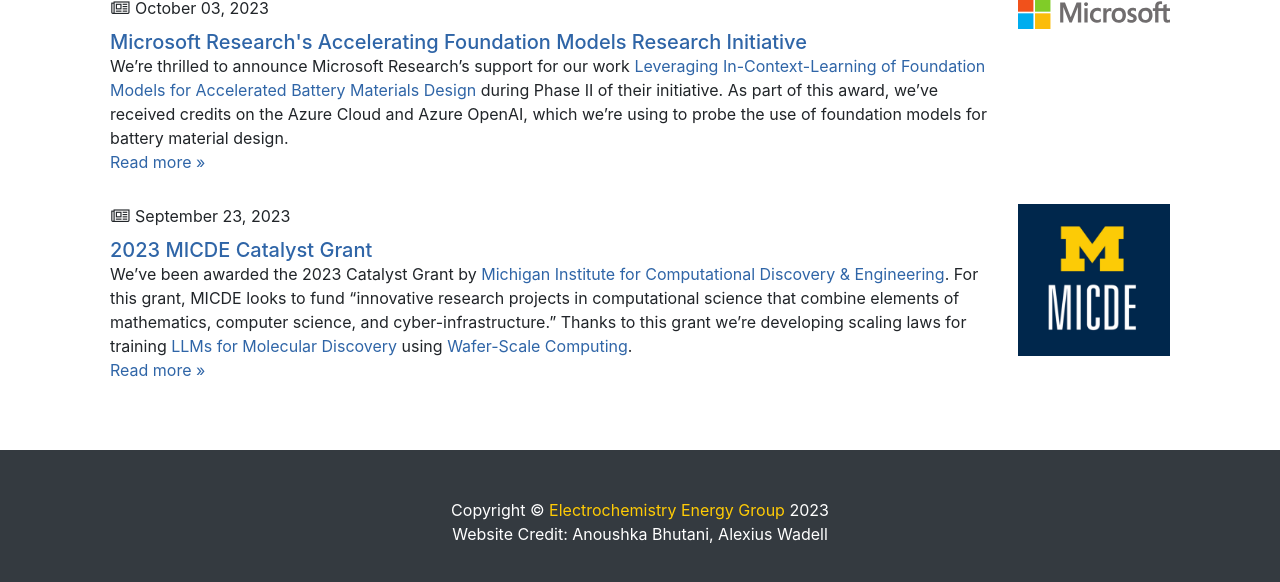
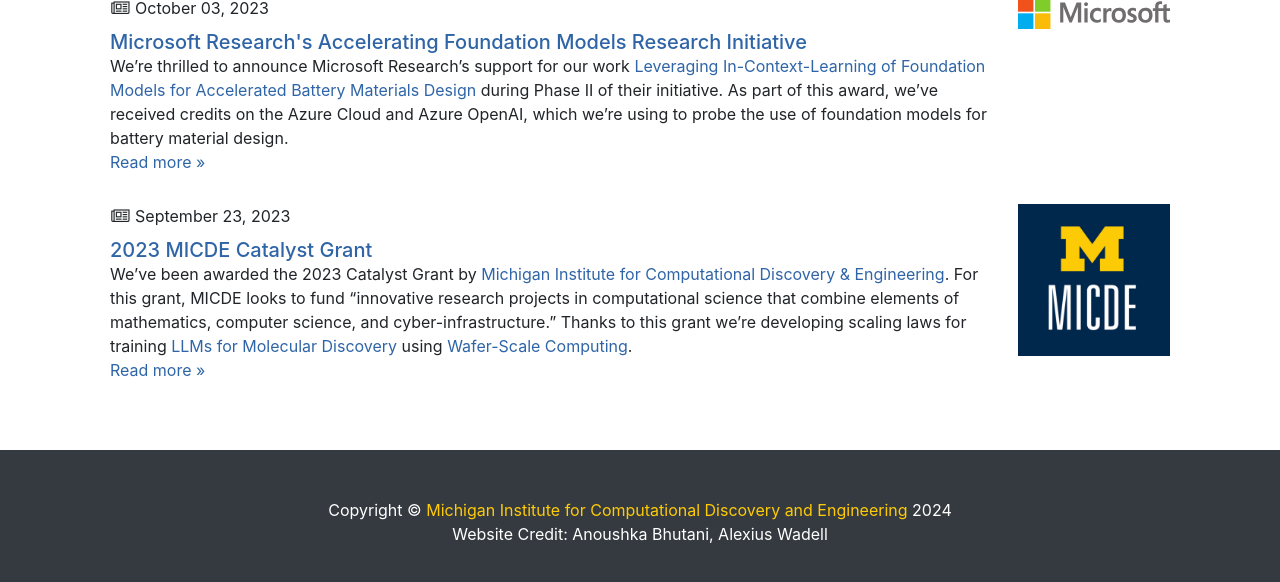
Before and after one commit to scifm/scifm.github.io, a Jekyll site: the page built from news.html, in a window 1280 px wide and 900 px high, scrolled down 750 px, cut to the strip 306-888 px from the top of the window. Built offline with Jekyll 4.4.1, drawn with Linux system fonts in a browser that asks for light colours; nearby versions of some CDN libraries.

Commit message:
update copyright

```diff
--- a/_includes/footer.html
+++ b/_includes/footer.html
@@ -2,7 +2,7 @@
 <footer class="py-5 bg-dark">
   <div class="container">
     <p class="m-0 text-center text-white">
-      Copyright &copy; <a color="#FFFFFF" href="https://eeg.engin.umich.edu">Electrochemistry Energy Group</a> 2023
+      Copyright &copy; <a color="#FFFFFF" href="https://micde.umich.edu/">Michigan Institute for Computational Discovery and Engineering </a> 2024
     </p>
     <p class="m-0 text-center text-white">
       Website Credit: Anoushka Bhutani, Alexius Wadell
```
